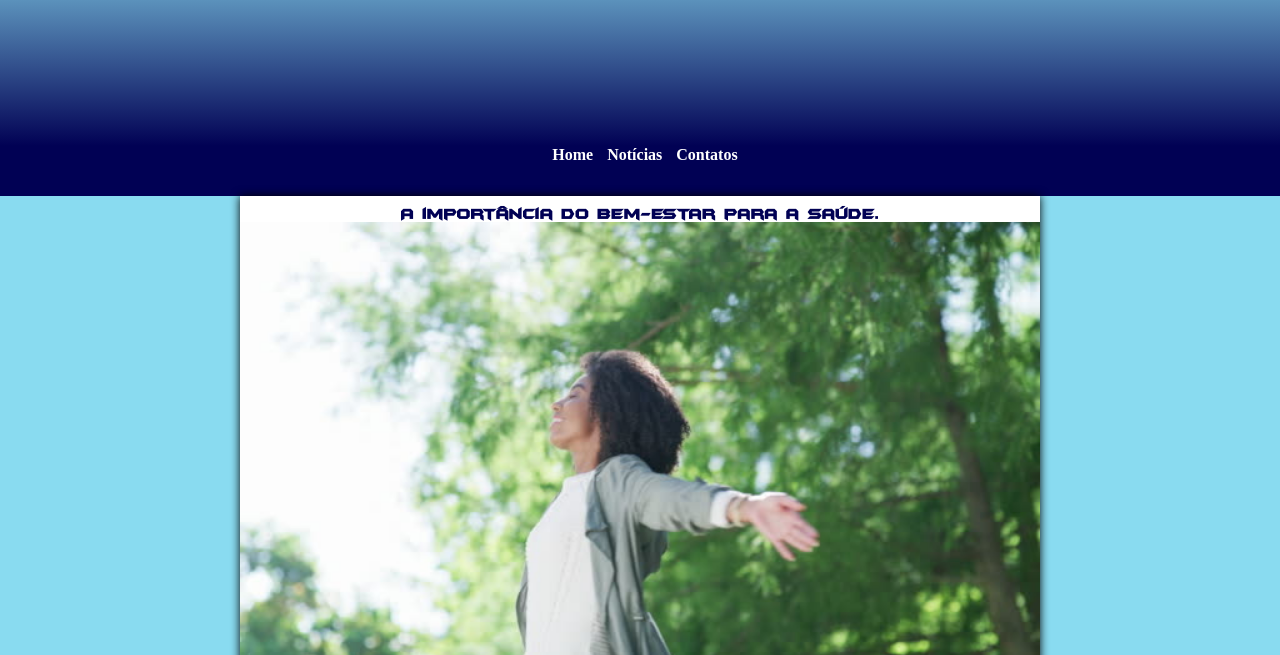
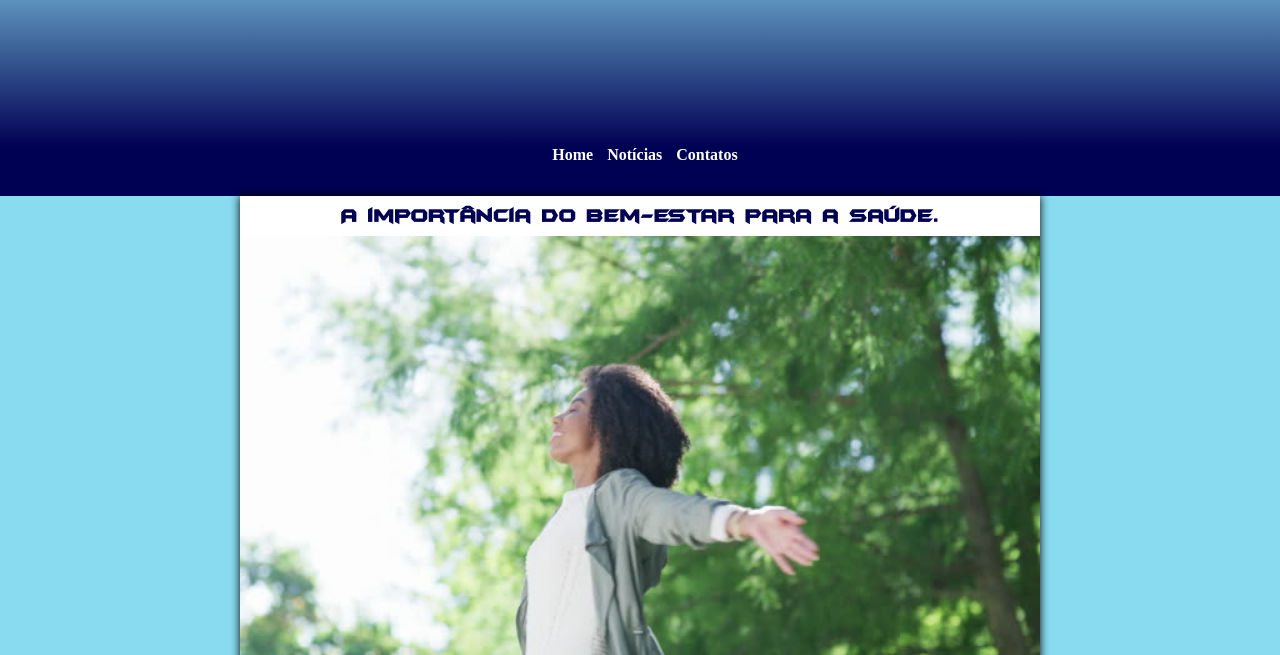
Before and after one commit to jefersonfranciscosoterio/artigo-bem-estar, a plain HTML site: page index.html in a window 1280 px wide. Shown: the part 74-729 px from the top of the page. Drawn offline with Linux system fonts and the light colour scheme.

Commit message:
aumentei font-size de main h1

```diff
--- a/style.css
+++ b/style.css
@@ -72,10 +72,11 @@ main{
 }
 main > h1{
     font-family:var(--fonte-principal);
-    font-size: 16px;
+    font-size: 20px;
     color: var(--cor5);
     text-align: center;
     padding-top: 10px;
+    padding-bottom: 10px;
 
 }
 main > h2{
```
